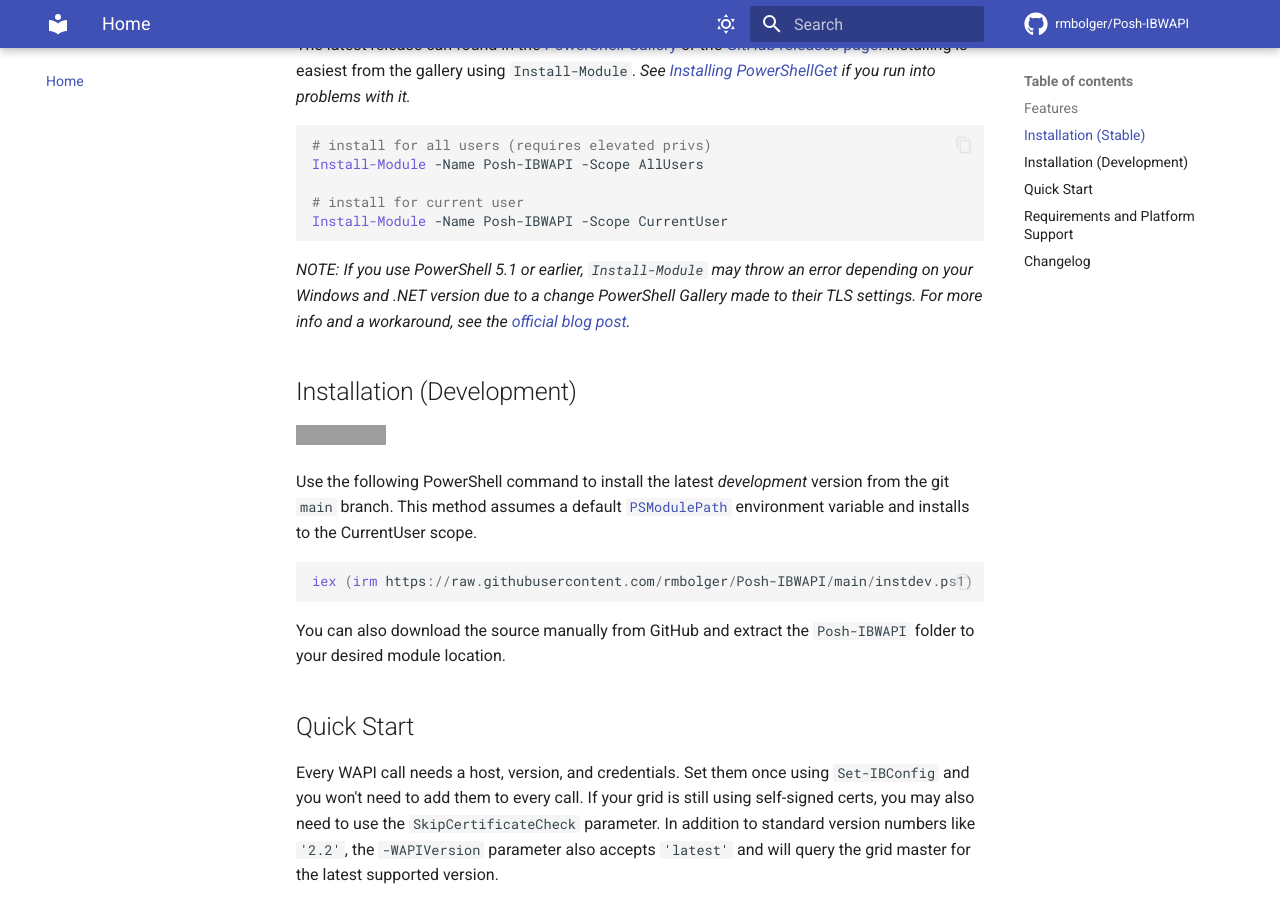
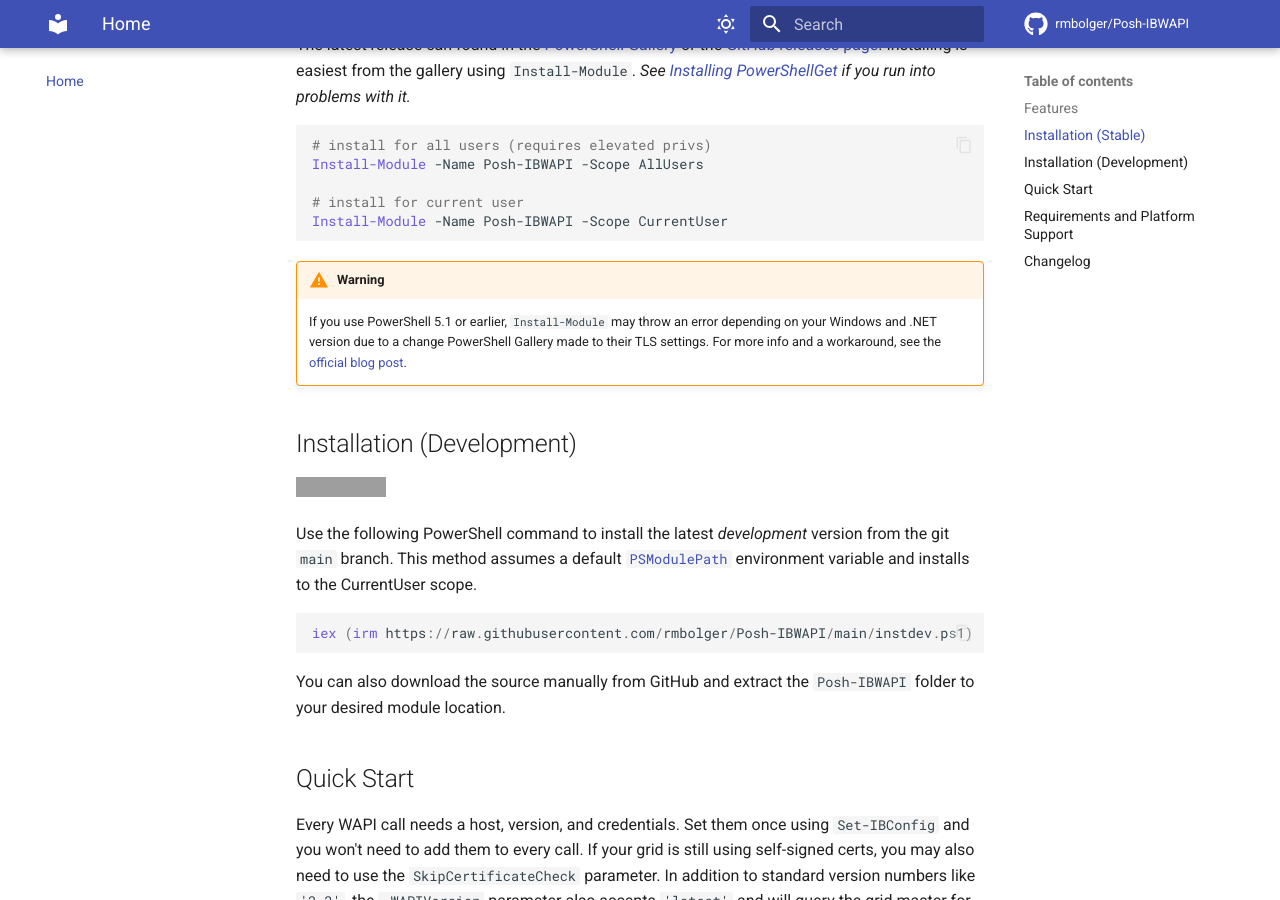
Before and after one commit to rmbolger/Posh-IBWAPI, an MkDocs documentation site: the page built from docs/index.md, in a window 1280 px wide and 900 px high, scrolled down 977 px. Built offline with MkDocs 1.6.1 and Material for MkDocs 9.7.7, drawn with Linux system fonts in a browser that asks for light colours; comment, search, counter and statistics services are not loaded; the version menu is left out; grey boxes are pictures that could not be loaded.

Commit message:
docs: minor tweak

````diff
--- a/docs/index.md
+++ b/docs/index.md
@@ -31,7 +31,8 @@ Install-Module -Name Posh-IBWAPI -Scope AllUsers
 Install-Module -Name Posh-IBWAPI -Scope CurrentUser
 ```
 
-*NOTE: If you use PowerShell 5.1 or earlier, `Install-Module` may throw an error depending on your Windows and .NET version due to a change PowerShell Gallery made to their TLS settings. For more info and a workaround, see the [official blog post](https://devblogs.microsoft.com/powershell/powershell-gallery-tls-support/).*
+!!! warning
+    If you use PowerShell 5.1 or earlier, `Install-Module` may throw an error depending on your Windows and .NET version due to a change PowerShell Gallery made to their TLS settings. For more info and a workaround, see the [official blog post](https://devblogs.microsoft.com/powershell/powershell-gallery-tls-support/).
 
 ## Installation (Development)
 
````
